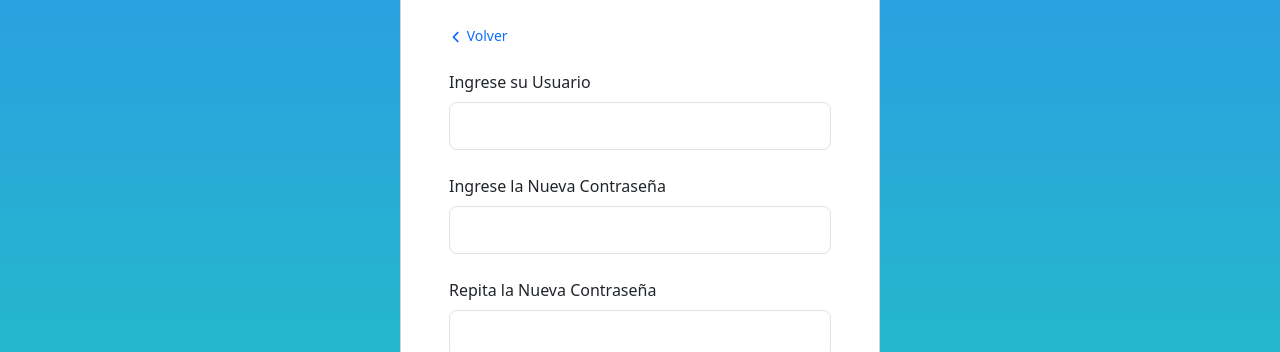
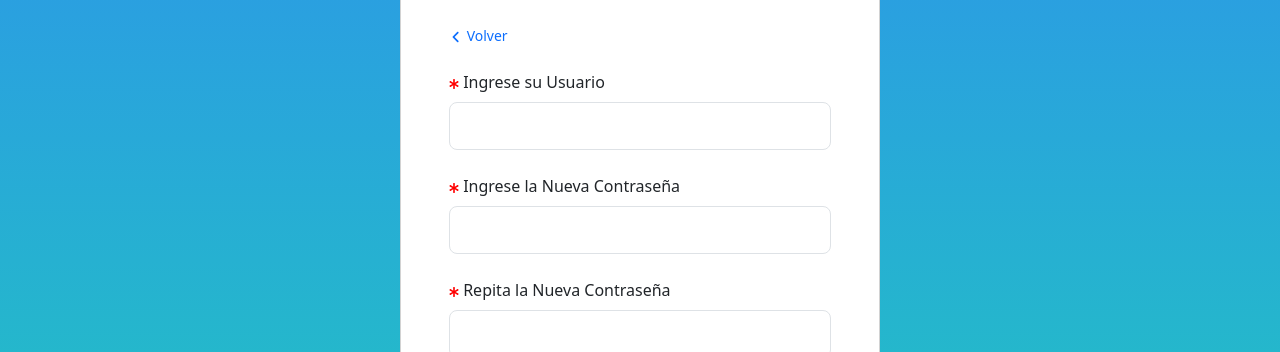
Before and after one commit to HectorJAC/planificatech-suite-fronted, a React (Vite) app: page /forget_password in a window 1280 px wide. Shown: the part 294-646 px from the top of the page. Built offline with nearby package versions, Linux system fonts and the light colour scheme.

Commit message:
Creacion de un componente para marcar que campo es requerido

```diff
--- /dev/null
+++ b/src/components/CustomAsterisk.tsx
@@ -0,0 +1,26 @@
+import { Tooltip, OverlayTrigger } from 'react-bootstrap';
+import { FaAsterisk } from "react-icons/fa";
+
+export const CustomAsterisk = () => {
+
+    const renderTooltip = (props:object) => (
+        <Tooltip id="button-tooltip" {...props}>
+            Campo requerido
+        </Tooltip>
+    );
+
+    return (
+        <OverlayTrigger
+            placement="bottom"
+            delay={{ show: 250, hide: 400 }}
+            overlay={renderTooltip}
+        >
+            <span>
+                <FaAsterisk
+                    color='red'
+                    size={10}
+                />
+            </span>
+        </OverlayTrigger>
+    );
+};
--- a/src/pages/ForgetPasswordPage.tsx
+++ b/src/pages/ForgetPasswordPage.tsx
@@ -12,6 +12,7 @@ import {
 } from 'react-bootstrap';
 import { FaAngleLeft } from "react-icons/fa6";
 import { Background } from '../components/Background';
+import { CustomAsterisk } from '../components/CustomAsterisk';
 import "react-toastify/dist/ReactToastify.css";
 
 export const ForgetPasswordPage = () => {
@@ -74,7 +75,7 @@ export const ForgetPasswordPage = () => {
                                     </Form.Text>
 
                                     <Form.Group className='mb-4 w-100'>
-                                        <Form.Label>Ingrese su Usuario</Form.Label>
+                                        <Form.Label><CustomAsterisk/> Ingrese su Usuario</Form.Label>
                                         <Form.Control
                                             type='text'
                                             size="lg"
@@ -83,7 +84,7 @@ export const ForgetPasswordPage = () => {
                                     </Form.Group>
 
                                     <Form.Group className='mb-4 w-100'>
-                                        <Form.Label>Ingrese la Nueva Contraseña</Form.Label>
+                                        <Form.Label><CustomAsterisk/> Ingrese la Nueva Contraseña</Form.Label>
                                         <Form.Control
                                             type='password'
                                             size="lg"
@@ -92,7 +93,7 @@ export const ForgetPasswordPage = () => {
                                     </Form.Group>
 
                                     <Form.Group className='mb-4 w-100'>
-                                        <Form.Label>Repita la Nueva Contraseña</Form.Label>
+                                        <Form.Label><CustomAsterisk/> Repita la Nueva Contraseña</Form.Label>
                                         <Form.Control
                                             type='password'
                                             size="lg"
--- a/src/pages/Login.tsx
+++ b/src/pages/Login.tsx
@@ -11,6 +11,7 @@ import {
     Button
 } from 'react-bootstrap';
 import { Background } from '../components/Background';
+import { CustomAsterisk } from '../components/CustomAsterisk';
 import "react-toastify/dist/ReactToastify.css";
 
 export const Login = () => {
@@ -79,7 +80,7 @@ export const Login = () => {
                                     />
 
                                     <Form.Group className='mb-4 w-100'>
-                                        <Form.Label>Usuario</Form.Label>
+                                        <Form.Label><CustomAsterisk/> Usuario</Form.Label>
                                         <Form.Control
                                             type='text'
                                             size="lg"
@@ -88,7 +89,7 @@ export const Login = () => {
                                     </Form.Group>
 
                                     <Form.Group className='mb-4 w-100'>
-                                        <Form.Label>Contraseña</Form.Label>
+                                        <Form.Label><CustomAsterisk/> Contraseña</Form.Label>
                                         <Form.Control
                                             type='password'
                                             size="lg"
--- a/src/pages/NewCompany.tsx
+++ b/src/pages/NewCompany.tsx
@@ -12,6 +12,7 @@ import {
 } from 'react-bootstrap';
 import { FaAngleLeft } from "react-icons/fa6";
 import { Background } from '../components/Background';
+import { CustomAsterisk } from '../components/CustomAsterisk';
 import "react-toastify/dist/ReactToastify.css";
 
 interface SectorEmpresaProps {
@@ -104,7 +105,7 @@ export const NewCompany = () => {
                                     </Form.Text>
 
                                     <Form.Group className='mb-4 w-100'>
-                                        <Form.Label>Nombre de la Empresa</Form.Label>
+                                        <Form.Label><CustomAsterisk/> Nombre de la Empresa</Form.Label>
                                         <Form.Control
                                             type='text'
                                             size="lg"
@@ -113,7 +114,7 @@ export const NewCompany = () => {
                                     </Form.Group>
 
                                     <Form.Group className='mb-4 w-100'>
-                                        <Form.Label>RNC de la empresa</Form.Label>
+                                        <Form.Label><CustomAsterisk/> RNC de la empresa</Form.Label>
                                         <Form.Control
                                             type='number'
                                             size="lg"
@@ -131,7 +132,7 @@ export const NewCompany = () => {
                                     </Form.Group>
 
                                     <Form.Group className='mb-4 w-100'>
-                                        <Form.Label>Dirección de la empresa</Form.Label>
+                                        <Form.Label><CustomAsterisk/> Dirección de la empresa</Form.Label>
                                         <Form.Control
                                             type='text'
                                             size="lg"
@@ -140,7 +141,7 @@ export const NewCompany = () => {
                                     </Form.Group>
 
                                     <Form.Group className='mb-4 w-100'>
-                                        <Form.Label>Número Telefonico de la empresa</Form.Label>
+                                        <Form.Label><CustomAsterisk/> Número Telefonico de la empresa</Form.Label>
                                         <Form.Control
                                             type='number'
                                             size="lg"
@@ -158,7 +159,7 @@ export const NewCompany = () => {
                                     </Form.Group>
 
                                     <Form.Group className='mb-4 w-100'>
-                                        <Form.Label>Seleccionar Sector al que pertenece la Empresa</Form.Label>
+                                        <Form.Label><CustomAsterisk/> Seleccionar Sector al que pertenece la Empresa</Form.Label>
                                         <Form.Select size="lg" onChange={handleSelect}>
                                             <option key="default" value="">Seleccione un sector</option>
                                             {
@@ -175,7 +176,7 @@ export const NewCompany = () => {
                                     </Form.Group>
 
                                     <Form.Group className='mb-4 w-100'>
-                                        <Form.Label>Director de la empresa</Form.Label>
+                                        <Form.Label><CustomAsterisk/> Director de la empresa</Form.Label>
                                         <Form.Control
                                             type='email'
                                             size="lg"
```
